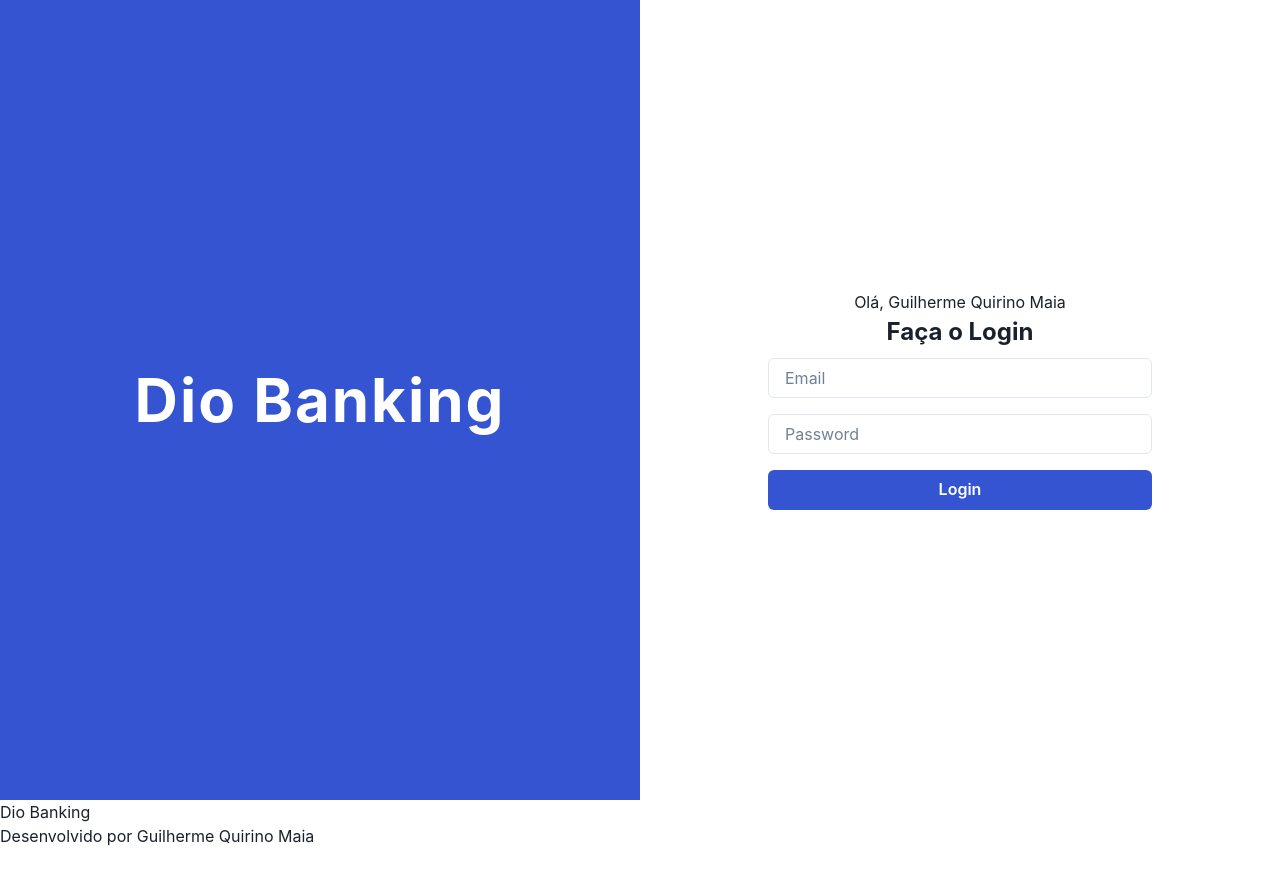
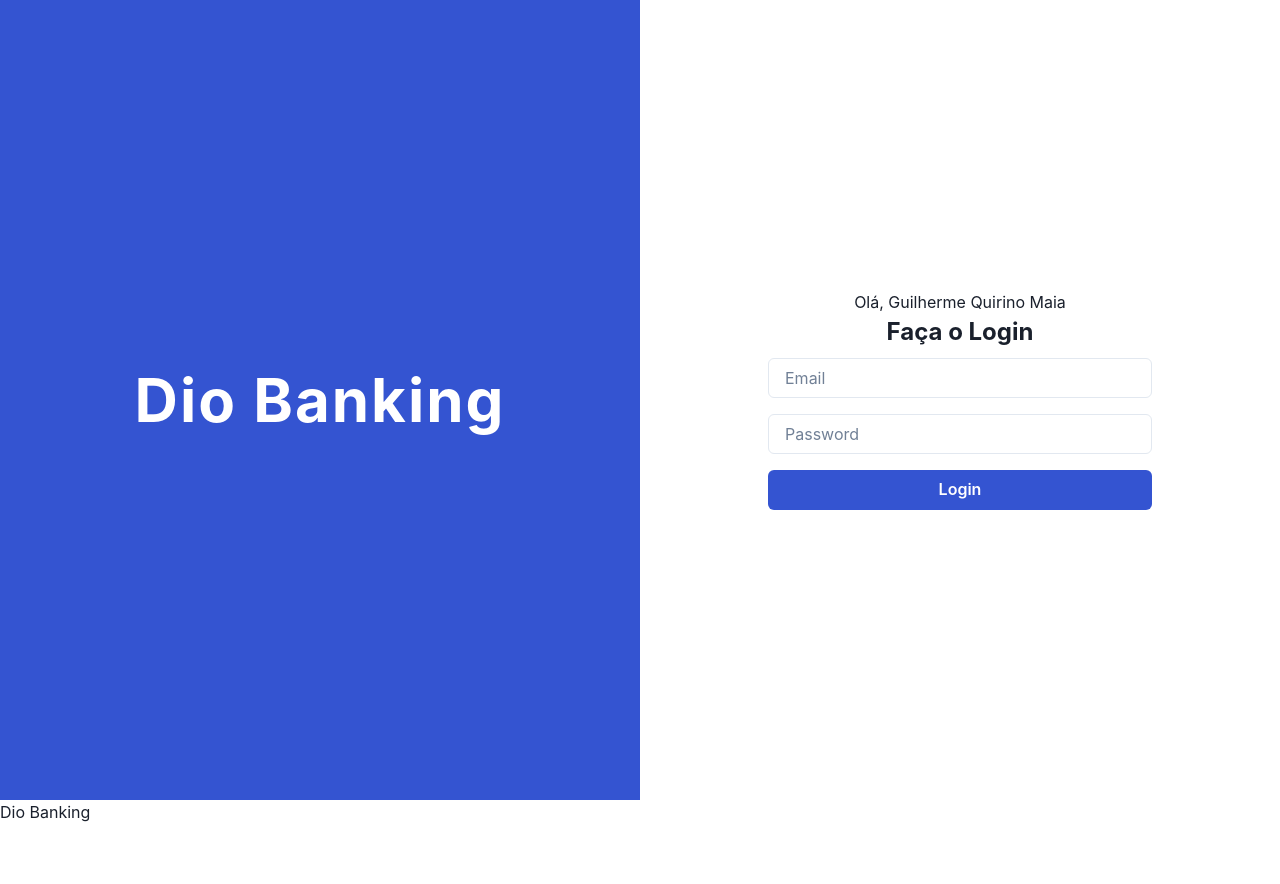
Before and after one commit to guilhermeqmaia/dio_banking_react, a React (Create React App) app: page / in a window 1280 px wide. Shown: the top 884 px of the page. Before the commit the page ends 848 px from the top, so only its background shows below. Built offline with nearby package versions, Linux system fonts and the light colour scheme.

Commit message:
remove footer

```diff
--- a/src/components/base/Footer.tsx
+++ /dev/null
@@ -1,9 +0,0 @@
-const Footer = () => {
-    return (
-        <footer>
-            Desenvolvido por Guilherme Quirino Maia
-        </footer>
-    );
-}
-
-export default Footer;
--- a/src/components/base/Layout.tsx
+++ b/src/components/base/Layout.tsx
@@ -1,20 +1,13 @@
-import { ReactNode } from "react";
-import Footer from "./Footer";
+import { Box } from "@chakra-ui/react";
 import Header from "./Header";
 
-type LayoutChildren = {
-    children: ReactNode;
-}
 
-const Layout = ({ children }: LayoutChildren) => {
+const Layout = ({ children }: any) => {
     return (
-        <div>
+        <Box minHeight='100vh'>
             <Header />
-            <main>
-                {children}
-            </main>
-            <Footer />
-        </div>
+            {children}
+        </Box>
     );
 };
 
--- a/src/services/login.tsx
+++ b/src/services/login.tsx
@@ -3,7 +3,7 @@ import { api } from "../api";
 export const login = async (email: string, password: string): Promise<void> => {
     const data: any = await api;
 
-    if (email != data.email) {
+    if (email !== data.email) {
         return alert(`Email inválido`);
     }
     alert(`Bem vindo ${data.name}!`);
```
